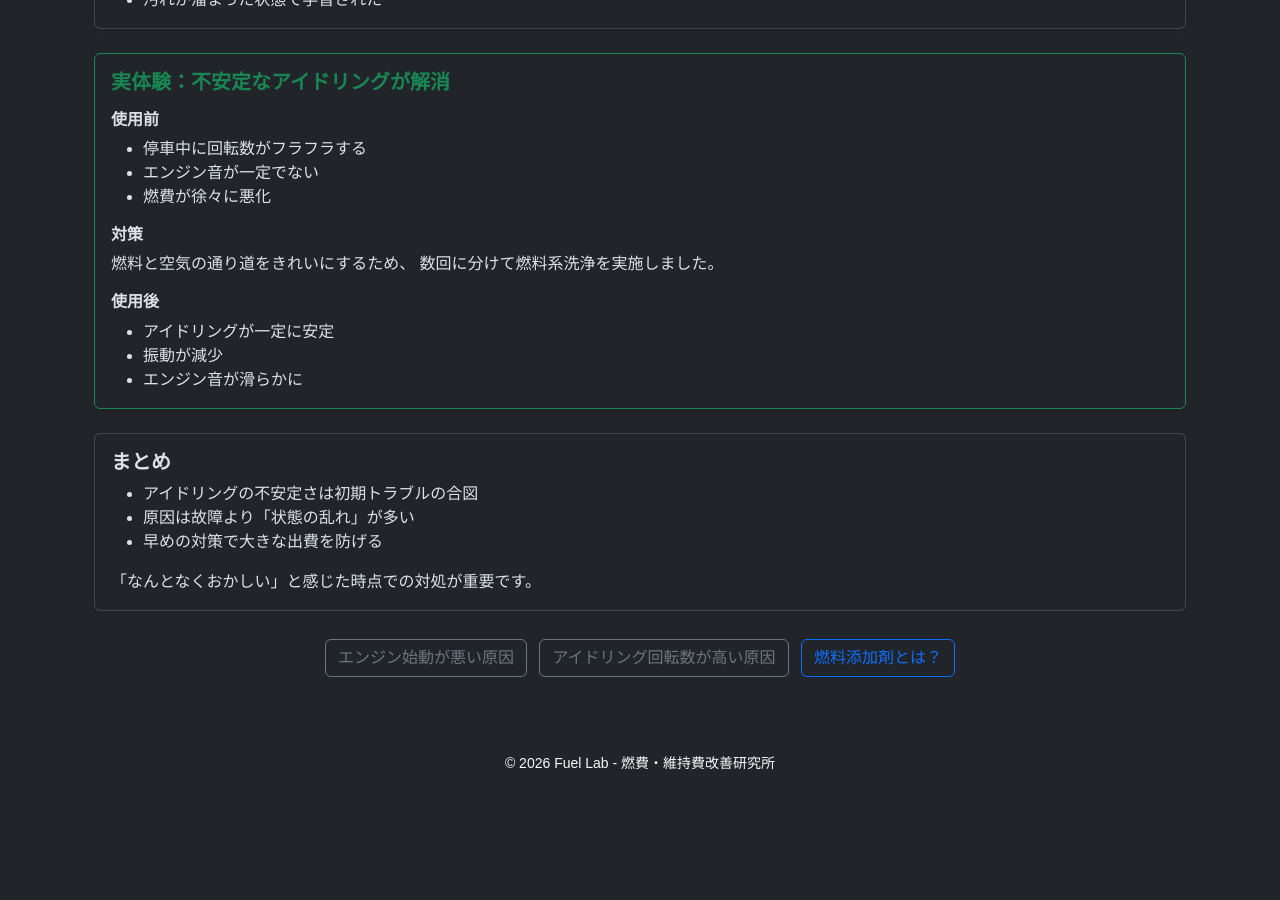
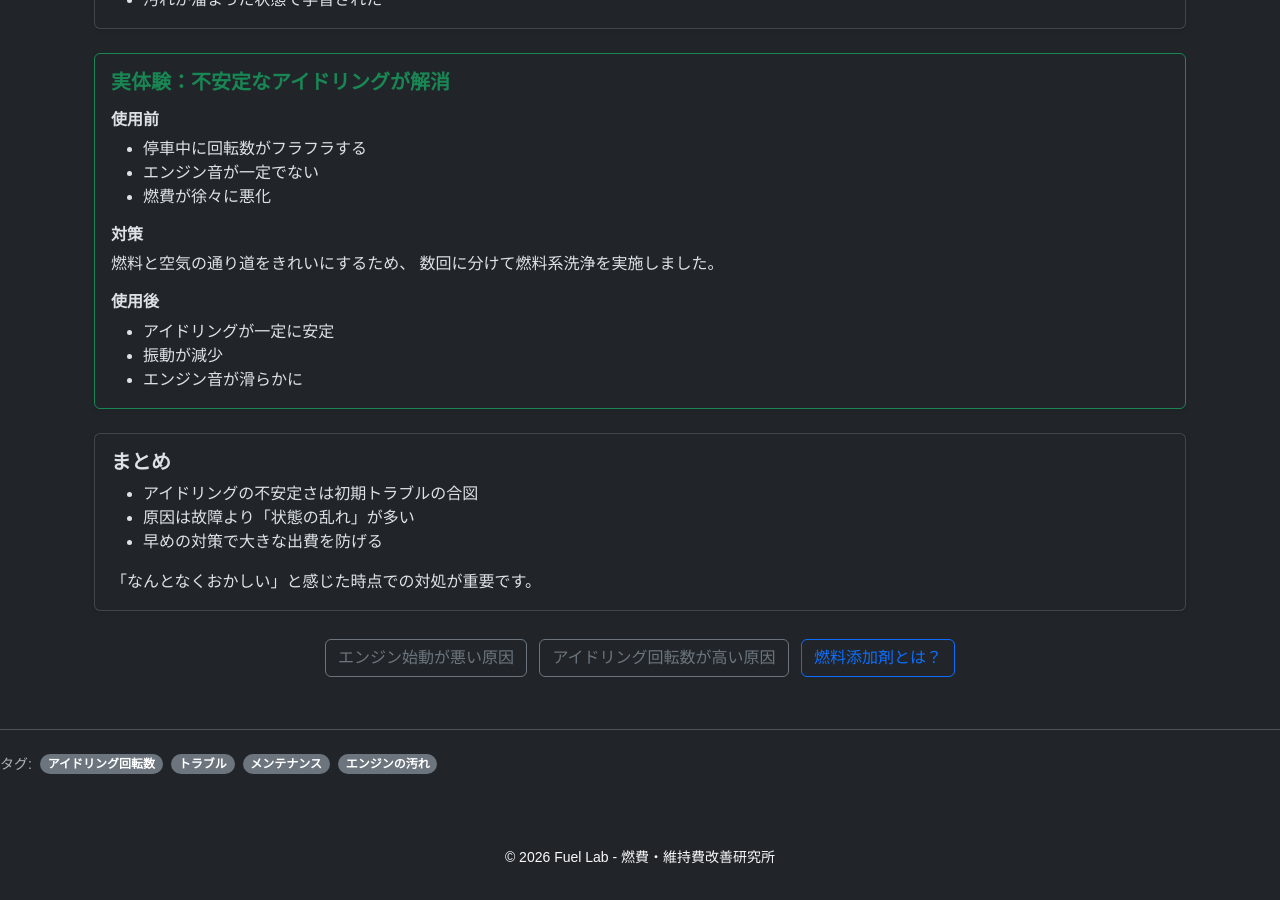
Before and after one commit to funyapar-org/fuel-lab, a Jekyll site: the page built from _knowledge/idle-unstable.md, in a window 1280 px wide and 900 px high, scrolled down 1133 px. Built offline with Jekyll 4.4.1, drawn with Linux system fonts in a browser that asks for light colours; before the commit the page ends 1939 px from its top, so only the background shows below that.

Commit message:
idle-unstable.md を更新

```diff
--- a/_knowledge/idle-unstable.md
+++ b/_knowledge/idle-unstable.md
@@ -3,6 +3,11 @@ layout: default
 nav_title: アイドリングが不安定な原因とは？
 title: アイドリングが不安定な原因とは？回転数が上下する理由を解説
 description: アイドリングが安定しない原因を、エンジン内部の汚れ・空気量の乱れ・センサーのズレなどから初心者向けに解説。実体験ベースの改善例も紹介します。
+tags:
+  - アイドリング回転数
+  - トラブル
+  - メンテナンス
+  - エンジンの汚れ
 ---
 
 <div class="container my-5">
```
